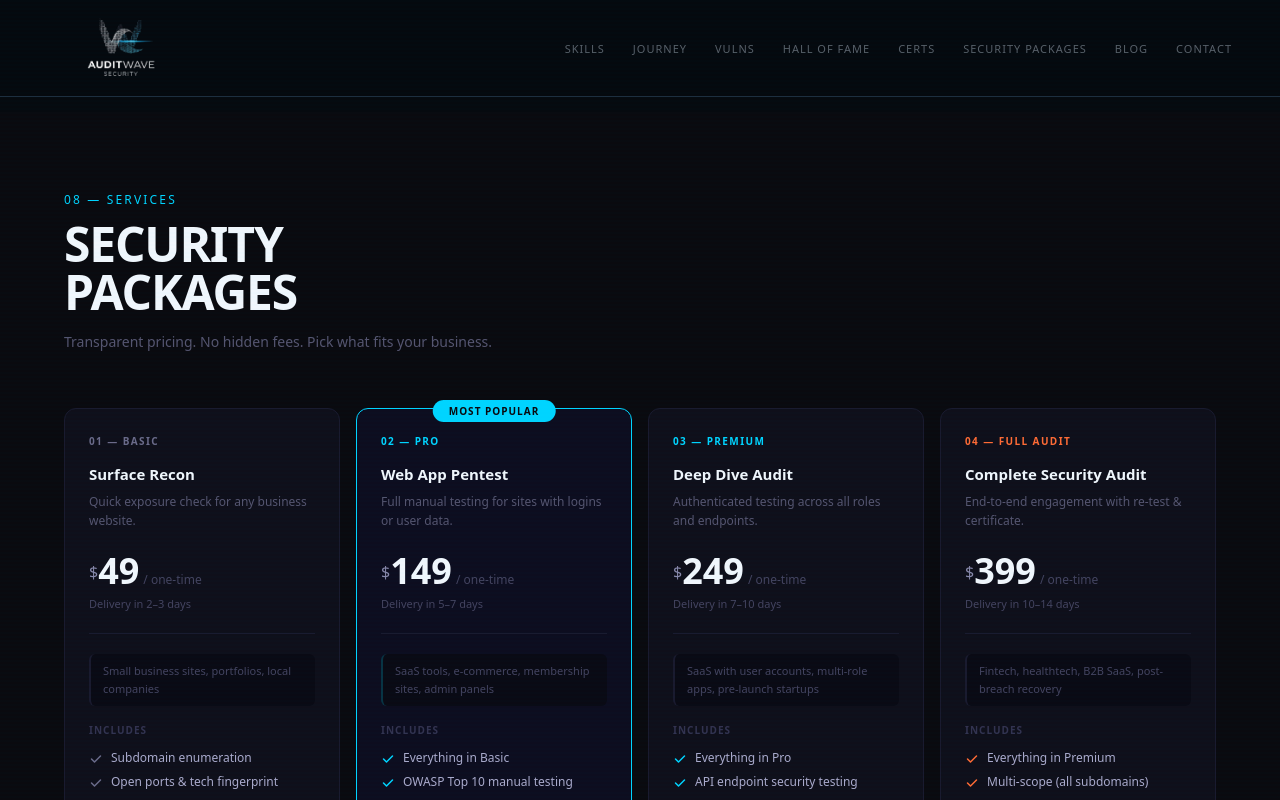
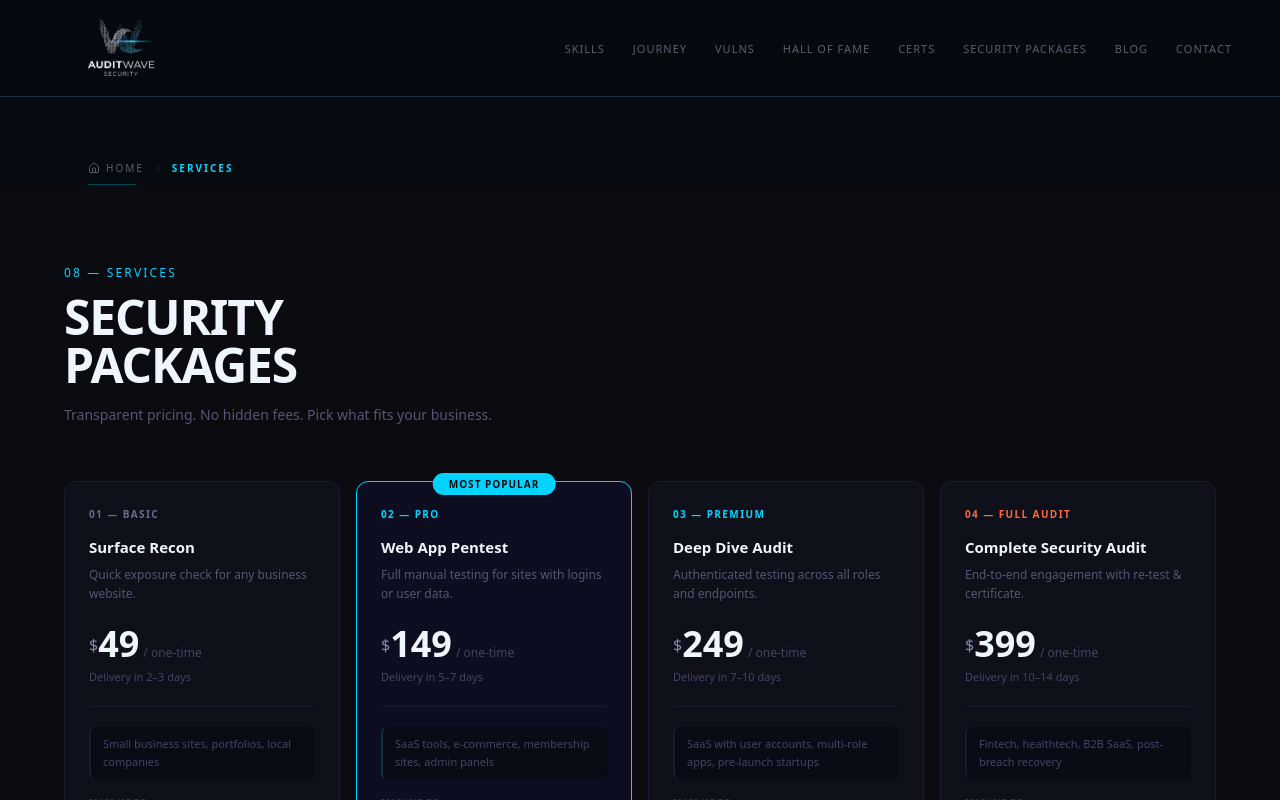
Before and after one commit to khalid7216/auditWave_security, a Next.js app: page /services in a window 1280 px wide. Shown: the top 800 px of the page. Built offline with nearby package versions, Linux system fonts and the light colour scheme.

Commit message:
feat: implement blog listing, single post view, services page, and reusable Breadcrumbs component with structured data

```diff
--- a/app/blog/[slug]/page.tsx
+++ b/app/blog/[slug]/page.tsx
@@ -6,8 +6,34 @@ import Footer from '@/components/Footer'
 import Link from 'next/link'
 import { ChevronLeft, Calendar, Clock, Tag } from 'lucide-react'
 
+import Breadcrumbs from '@/components/Breadcrumbs'
+
 interface PostPageProps {
   params: Promise<{ slug: string }>
+}
+
+export async function generateMetadata({ params }: PostPageProps) {
+  const { slug } = await params
+  const post = getPostBySlug(slug)
+
+  if (!post) return {}
+
+  return {
+    title: `${post.title} | AuditWave Security`,
+    description: post.excerpt,
+    openGraph: {
+      title: post.title,
+      description: post.excerpt,
+      type: 'article',
+      publishedTime: post.date,
+      authors: ['Khalid Sanawer'],
+    },
+    twitter: {
+      card: 'summary_large_image',
+      title: post.title,
+      description: post.excerpt,
+    }
+  }
 }
 
 export async function generateStaticParams() {
@@ -30,6 +56,13 @@ export default async function PostPage({ params }: PostPageProps) {
       <Navbar />
 
       <article className="pt-[150px] pb-[100px] px-6 md:px-12 max-w-[800px] mx-auto">
+        <Breadcrumbs
+          items={[
+            { label: 'Blog', href: '/blog' },
+            { label: post.title, href: `/blog/${post.slug}` }
+          ]}
+        />
+
         <Link
           href="/blog"
           className="inline-flex items-center gap-2 font-mono text-[11px] text-muted uppercase tracking-[2px] mb-12 hover:text-accent transition-colors group"
--- a/app/blog/page.tsx
+++ b/app/blog/page.tsx
@@ -3,6 +3,8 @@ import Navbar from '@/components/Navbar'
 import Footer from '@/components/Footer'
 import { getAllPosts } from '@/lib/blog'
 import { Calendar, Clock, Tag, ArrowRight } from 'lucide-react'
+
+import Breadcrumbs from '@/components/Breadcrumbs'
 
 export const metadata = {
   title: 'Blog | AuditWave Security',
@@ -17,6 +19,12 @@ export default function BlogListing() {
       <Navbar />
 
       <div className="pt-[150px] pb-[100px] px-6 md:px-12 max-w-[1200px] mx-auto">
+        <Breadcrumbs
+          items={[
+            { label: 'Blog', href: '/blog' }
+          ]}
+        />
+
         <header className="mb-16">
           <div className="font-mono text-[11px] text-accent2 tracking-[3px] uppercase mb-3 flex items-center gap-3 after:content-[''] after:flex-1 after:h-[1px] after:bg-border after:max-w-[80px]">
             08 — Blog Archives
--- a/app/services/page.tsx
+++ b/app/services/page.tsx
@@ -1,12 +1,20 @@
 import Navbar from "@/components/Navbar";
 import Footer from "@/components/Footer";
 import ServicesSection from "@/components/Servicessection";
+import Breadcrumbs from "@/components/Breadcrumbs";
 
 export default function ServicesPage() {
   return (
     <div className="bg-bg min-h-screen pt-[112px]">
       <Navbar />
       <main>
+        <div className="max-w-6xl mx-auto px-6 pt-12 -mb-8">
+          <Breadcrumbs
+            items={[
+              { label: 'Services', href: '/services' }
+            ]}
+          />
+        </div>
         <ServicesSection />
       </main>
       <Footer />
--- /dev/null
+++ b/components/Breadcrumbs.tsx
@@ -0,0 +1,85 @@
+import Link from 'next/link'
+import { ChevronRight, Home } from 'lucide-react'
+
+interface BreadcrumbItem {
+  label: string
+  href: string
+}
+
+interface BreadcrumbsProps {
+  items: BreadcrumbItem[]
+}
+
+/**
+ * Breadcrumbs component for SEO and navigation.
+ * Renders both visual breadcrumbs and JSON-LD structured data.
+ */
+export default function Breadcrumbs({ items }: BreadcrumbsProps) {
+  const baseUrl = "https://aw.khalidsanawer.online"
+
+  // Construct Schema.org BreadcrumbList
+  const breadcrumbList = {
+    "@context": "https://schema.org",
+    "@type": "BreadcrumbList",
+    "itemListElement": [
+      {
+        "@type": "ListItem",
+        "position": 1,
+        "name": "Home",
+        "item": baseUrl
+      },
+      ...items.map((item, index) => ({
+        "@type": "ListItem",
+        "position": index + 2,
+        "name": item.label,
+        "item": item.href.startsWith('http') ? item.href : `${baseUrl}${item.href}`
+      }))
+    ]
+  }
+
+  return (
+    <div className="mb-8">
+      {/* Schema.org JSON-LD */}
+      <script
+        type="application/ld+json"
+        dangerouslySetInnerHTML={{ __html: JSON.stringify(breadcrumbList) }}
+      />
+
+      {/* Visual Breadcrumbs */}
+      <nav className="flex items-center flex-wrap gap-y-2 gap-x-2 font-mono text-[10px] uppercase tracking-[2px]" aria-label="Breadcrumb">
+        <Link
+          href="/"
+          className="flex items-center gap-1.5 text-muted hover:text-accent transition-colors group"
+        >
+          <Home size={12} className="group-hover:scale-110 transition-transform" />
+          <span className="hidden sm:inline">Home</span>
+        </Link>
+
+        {items.map((item, index) => {
+          const isLast = index === items.length - 1
+
+          return (
+            <div key={item.href} className="flex items-center gap-2">
+              <ChevronRight size={12} className="text-muted/30" />
+              {isLast ? (
+                <span className="text-accent font-bold max-w-[150px] md:max-w-none truncate" aria-current="page">
+                  {item.label}
+                </span>
+              ) : (
+                <Link
+                  href={item.href}
+                  className="text-muted hover:text-accent transition-colors"
+                >
+                  {item.label}
+                </Link>
+              )}
+            </div>
+          )
+        })}
+      </nav>
+
+      {/* Subtle bottom line for a "security terminal" feel */}
+      <div className="h-[1px] w-12 bg-accent/30 mt-2"></div>
+    </div>
+  )
+}
```
